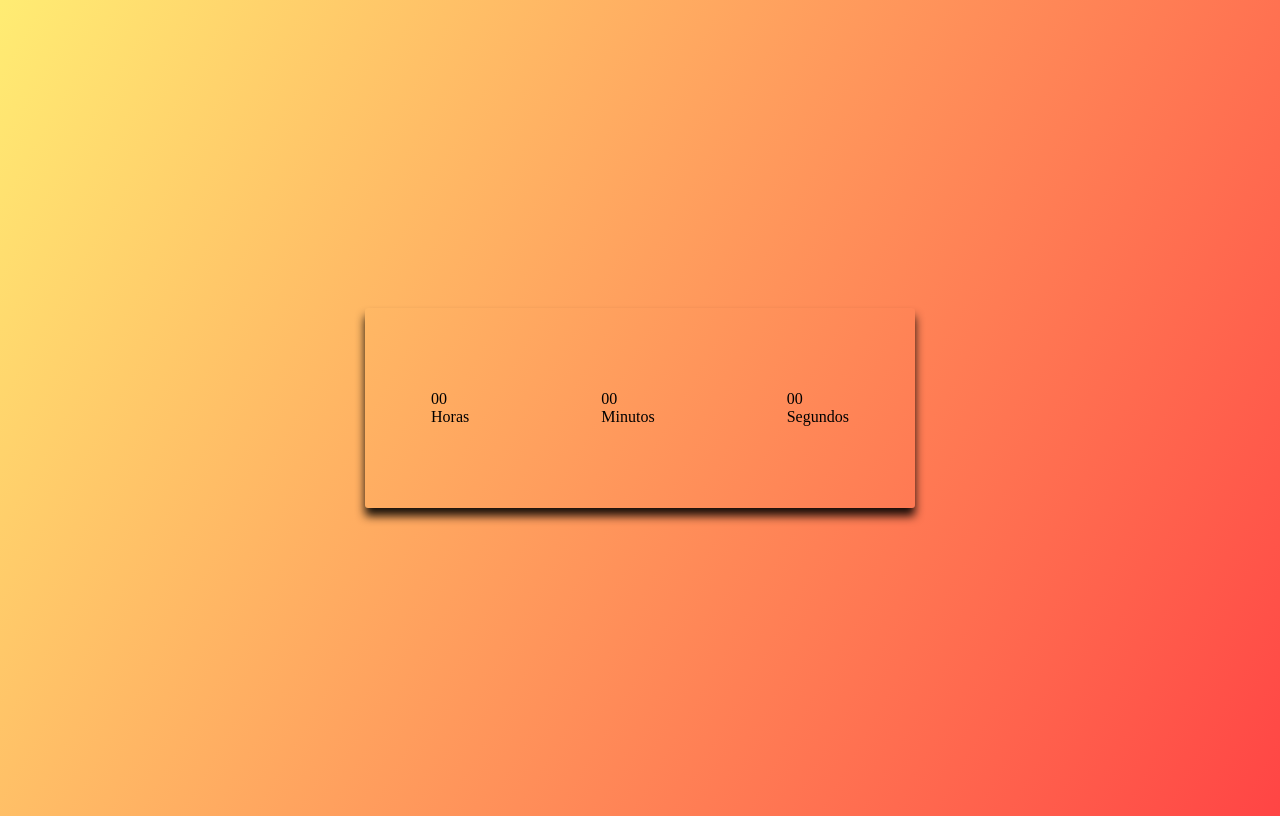
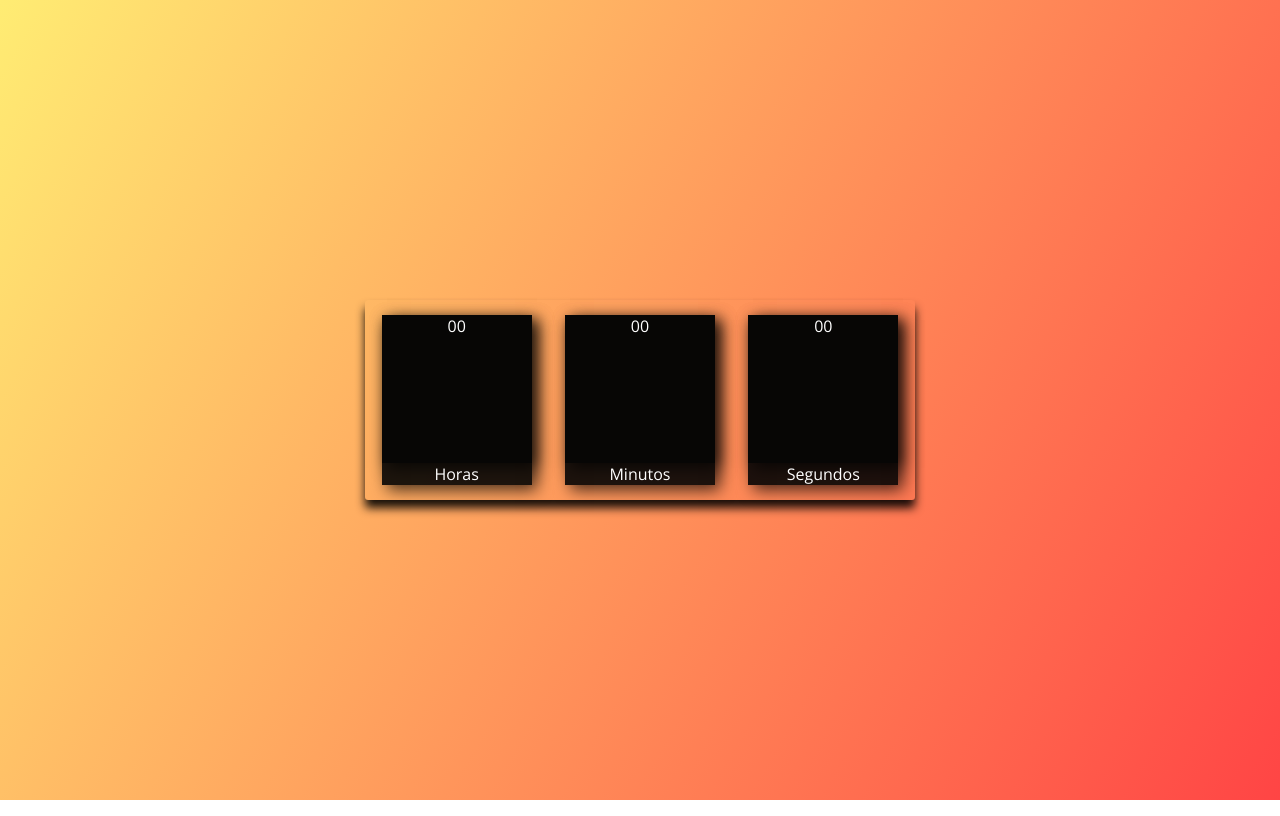
Before and after one commit to matt-henri/relogio-digital, a plain HTML site: page index.html in a window 1280 px wide. Drawn offline with nearby package versions, Linux system fonts and the light colour scheme.

Commit message:
Update style.css

```diff
--- a/style.css
+++ b/style.css
@@ -1,4 +1,4 @@
-@import url('https://fonts.googleapis.com/css2?family=Open+Sans&display=swap')
+@import url('https://fonts.googleapis.com/css2?family=Open+Sans&display=swap');
 
 * {
     margin: 0;
@@ -24,3 +24,15 @@ body {
     border-radius: 3px;
     box-shadow: 0px 8px 10px rgba(0, 0, 0, .9);
 }
+
+.relogio div {
+    height: 170px;
+    width: 150px;
+    display: flex;
+    flex-direction: column;
+    align-items: center;
+    color: #fff;
+    background-color: rgba(5, 5, 5, 0.9);
+    box-shadow: 5px 5px 15px rgba(0, 0, 0, .7);
+
+}
```
